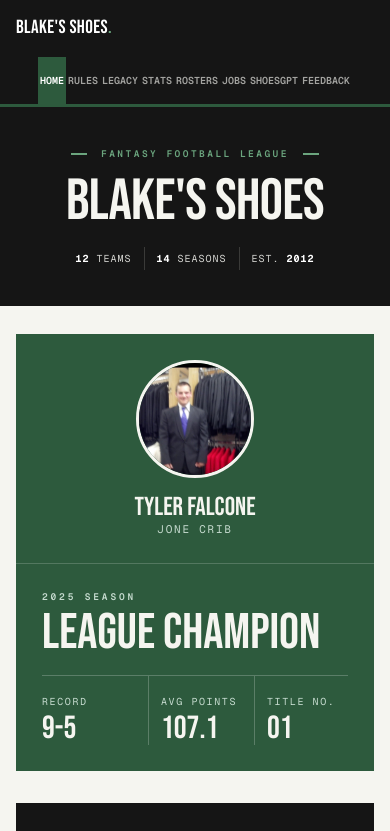
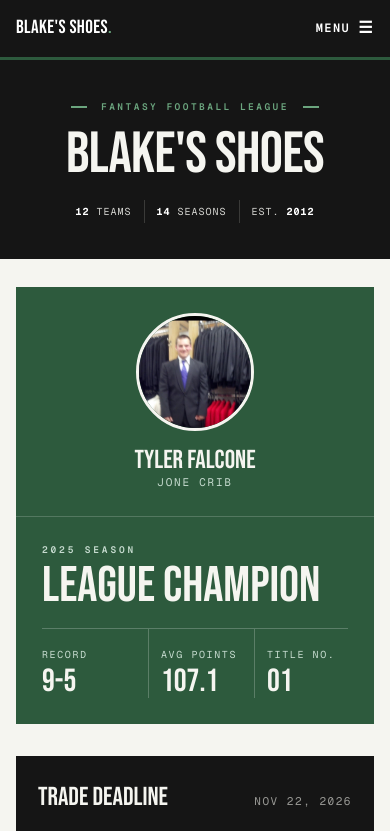
Before and after one commit to nardonef/blakes-shoes, a Next.js app: page / in a window 390 px wide. Shown: the top 831 px of the page. Built offline with nearby package versions, Linux system fonts and the light colour scheme.

Commit message:
Replace squeezed mobile nav with a MENU button below 640px
Full tab row from 640px up, with compact spacing until 1024px so all eight
links stay on one line. Below 640px a MENU button opens a full-width list;
it closes on navigation and on Escape.

```diff
--- a/components/NavBar.tsx
+++ b/components/NavBar.tsx
@@ -2,6 +2,7 @@
 
 import Link from "next/link";
 import { usePathname } from "next/navigation";
+import { useState } from "react";
 
 const links = [
   { href: "/", label: "HOME" },
@@ -14,12 +15,20 @@ const links = [
   { href: "/feedback", label: "FEEDBACK" },
 ];
 
+const MONO = { fontFamily: "var(--font-geist-mono)" };
+
 export default function NavBar() {
   const pathname = usePathname();
+  // The menu remembers the page it was opened on, so navigating closes it.
+  const [openOn, setOpenOn] = useState<string | null>(null);
+  const menuOpen = openOn === pathname;
 
   return (
-    <nav className="sticky top-0 z-50 bg-[#151515] border-b-[3px] border-[var(--accent)]">
-      <div className="max-w-[1160px] mx-auto px-4 md:px-10 flex items-center justify-between flex-wrap">
+    <nav
+      className="sticky top-0 z-50 bg-[#151515] border-b-[3px] border-[var(--accent)]"
+      onKeyDown={(e) => e.key === "Escape" && setOpenOn(null)}
+    >
+      <div className="max-w-[1160px] mx-auto px-4 md:px-10 flex items-center justify-between">
         <Link
           href="/"
           className="py-3.5 text-[19px] md:text-[24px] tracking-[.02em] text-white"
@@ -29,26 +38,62 @@ export default function NavBar() {
           <span className="text-[var(--accent-light)]">.</span>
         </Link>
 
-        <div className="flex items-stretch flex-1 min-w-0 overflow-x-auto justify-end max-[480px]:basis-full max-[480px]:[justify-content:safe_center]">
+        <div className="hidden sm:flex items-stretch flex-1 justify-end">
           {links.map((link) => {
             const isActive = pathname === link.href;
             return (
               <Link
                 key={link.href}
                 href={link.href}
-                className={`flex items-center justify-center px-2 max-[480px]:px-[2px] md:px-[18px] py-4 text-[11px] max-[480px]:text-[10px] font-semibold tracking-[.06em] max-[480px]:tracking-normal md:tracking-[.12em] transition-colors duration-150 ${
+                className={`flex items-center justify-center px-2 lg:px-[18px] py-4 text-[11px] font-semibold tracking-[.06em] lg:tracking-[.12em] whitespace-nowrap transition-colors duration-150 ${
                   isActive
                     ? "bg-[var(--accent)] text-white"
                     : "text-[#a3a3a0] hover:text-white"
                 }`}
-                style={{ fontFamily: "var(--font-geist-mono)" }}
+                style={MONO}
               >
                 {link.label}
               </Link>
             );
           })}
         </div>
+
+        <button
+          type="button"
+          className="sm:hidden flex items-center gap-2 -mr-2 px-2 min-h-11 text-[12px] font-semibold tracking-[.12em] text-white"
+          style={MONO}
+          aria-expanded={menuOpen}
+          aria-controls="mobile-nav"
+          onClick={() => setOpenOn(menuOpen ? null : pathname)}
+        >
+          {menuOpen ? "CLOSE" : "MENU"}
+          <span aria-hidden="true" className="text-[16px] leading-none">
+            {menuOpen ? "✕" : "☰"}
+          </span>
+        </button>
       </div>
+
+      {menuOpen && (
+        <div id="mobile-nav" className="sm:hidden border-t border-[#262624]">
+          {links.map((link) => {
+            const isActive = pathname === link.href;
+            return (
+              <Link
+                key={link.href}
+                href={link.href}
+                aria-current={isActive ? "page" : undefined}
+                onClick={() => setOpenOn(null)}
+                className={`block px-4 py-3.5 text-[13px] font-semibold tracking-[.12em] border-b border-[#262624] last:border-b-0 ${
+                  isActive ? "bg-[var(--accent)] text-white" : "text-[#d6d6cc] hover:text-white"
+                }`}
+                style={MONO}
+              >
+                {link.label}
+              </Link>
+            );
+          })}
+        </div>
+      )}
     </nav>
   );
 }
```
